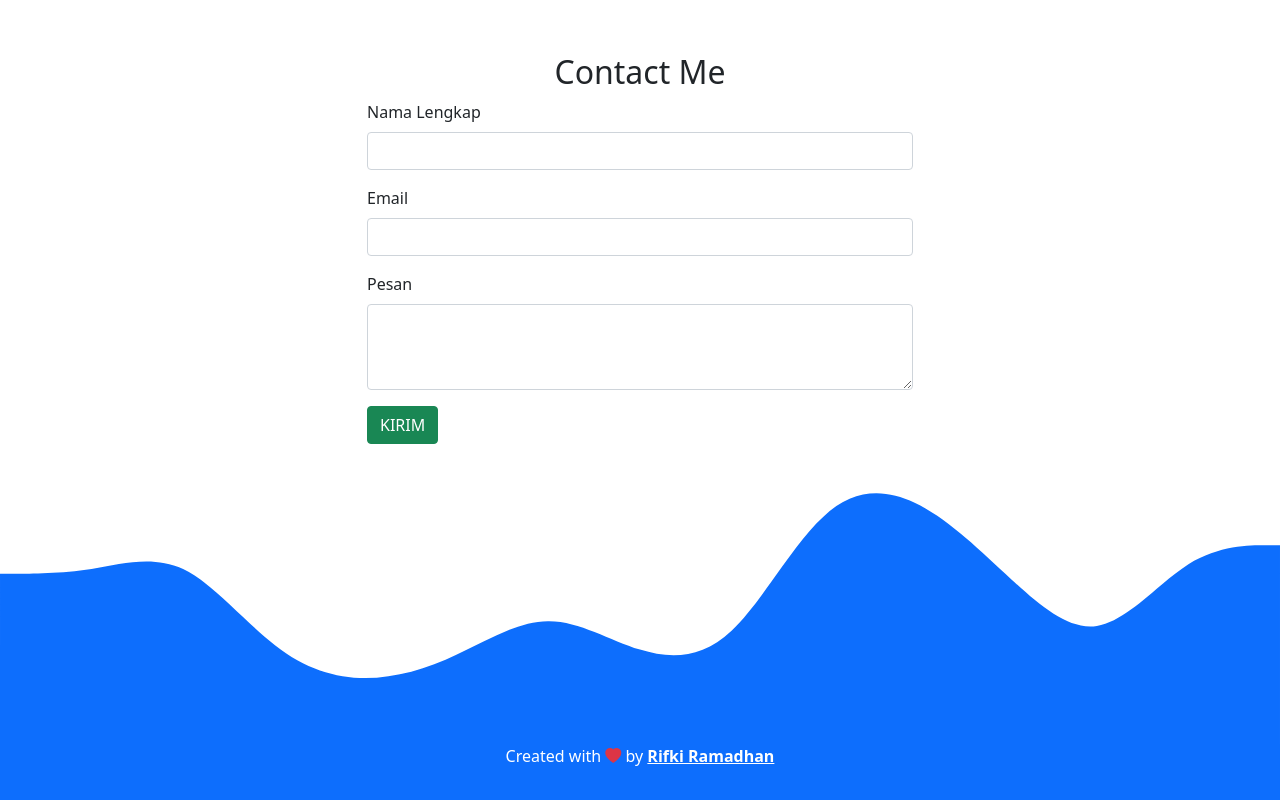
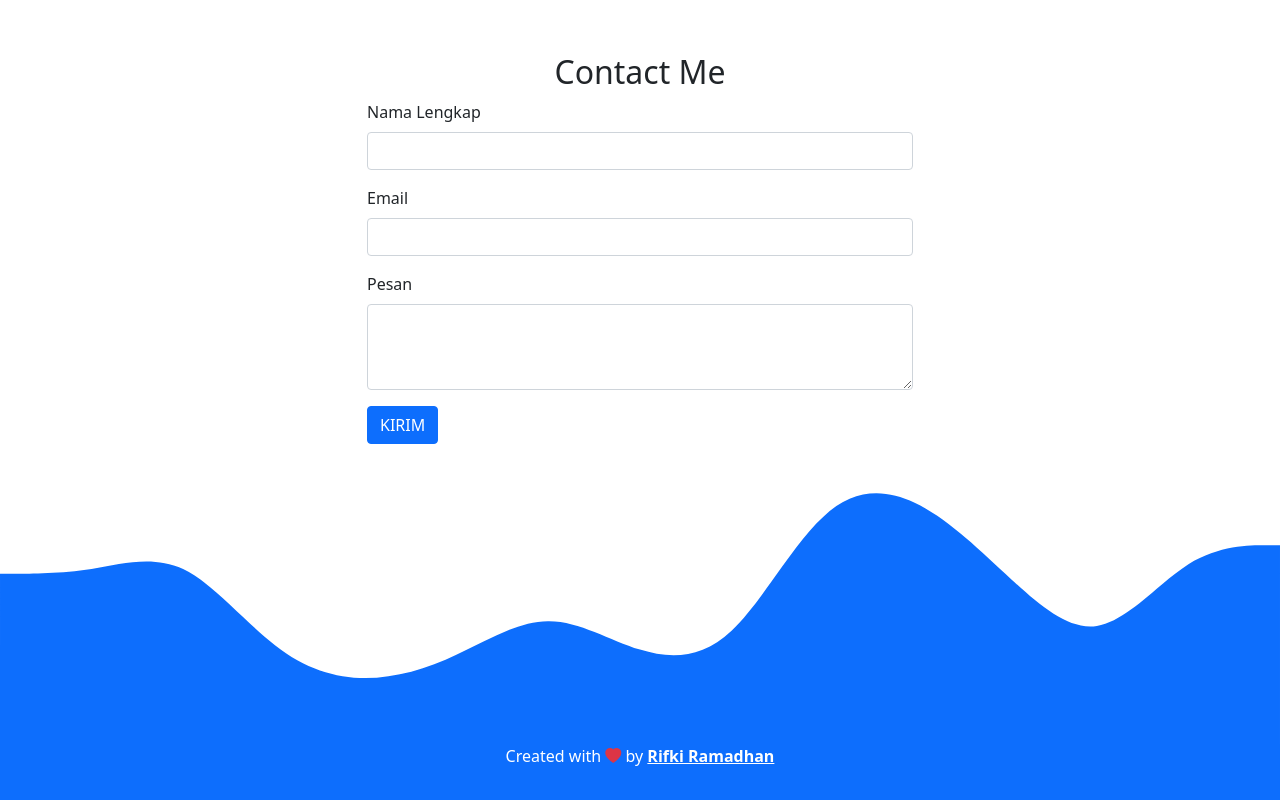
Before and after one commit to Sheriff2912/rifkiramadhan.github.io, a plain HTML site: page index.html in a window 1280 px wide. Shown: the part 2466-3266 px from the top of the page. Drawn offline with nearby package versions, Linux system fonts and the light colour scheme.

Commit message:
mengubah warna di tulisan kirim

```diff
--- a/index.html
+++ b/index.html
@@ -170,7 +170,7 @@
                 <label for="pesan" class="form-label">Pesan</label>
                 <textarea class="form-control" id="pesan" rows="3"></textarea>
               </div>
-              <button type="submit" class="btn btn-success">KIRIM</button>
+              <button type="submit" class="btn btn-primary">KIRIM</button>
             </form>
           </div>
         </div>
```
